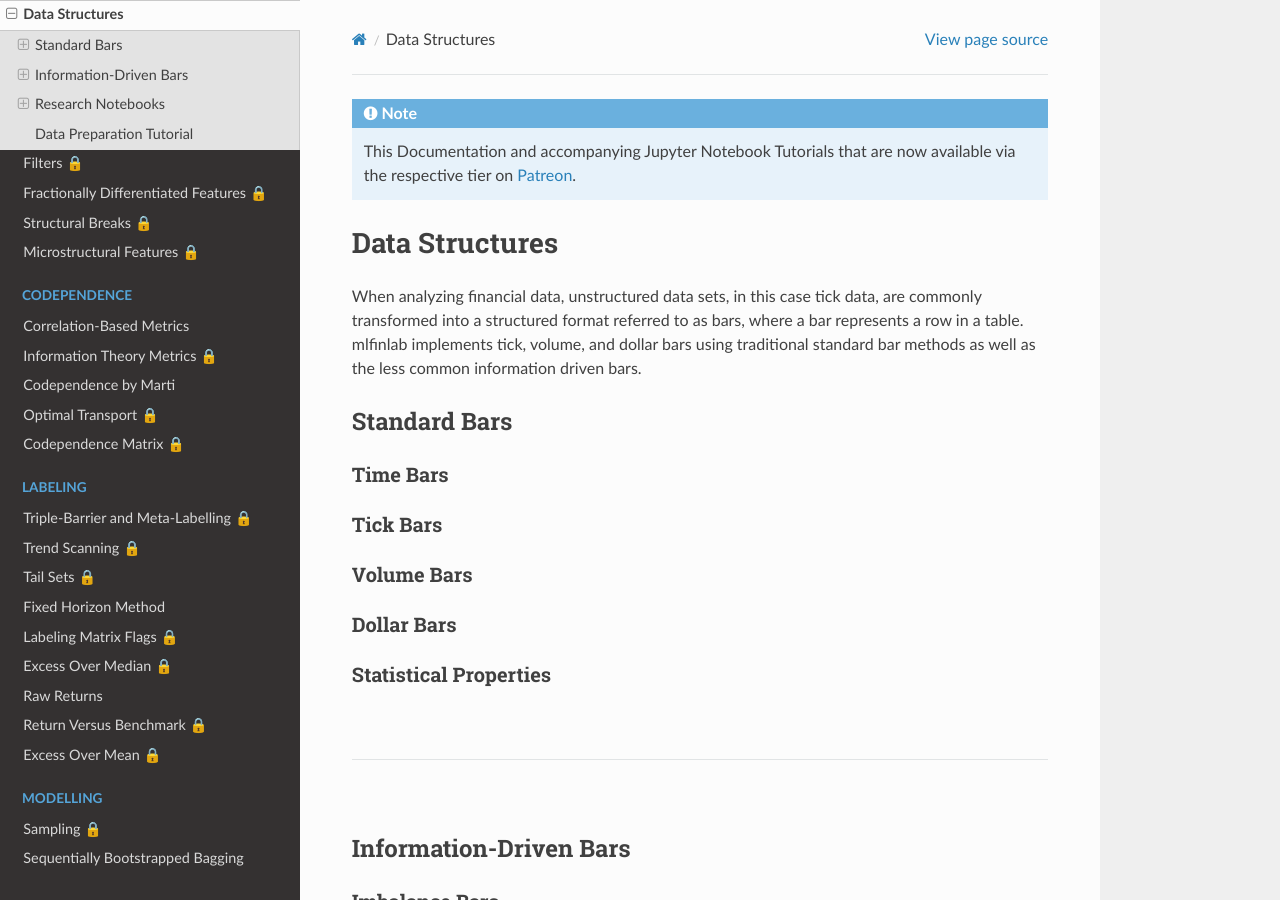
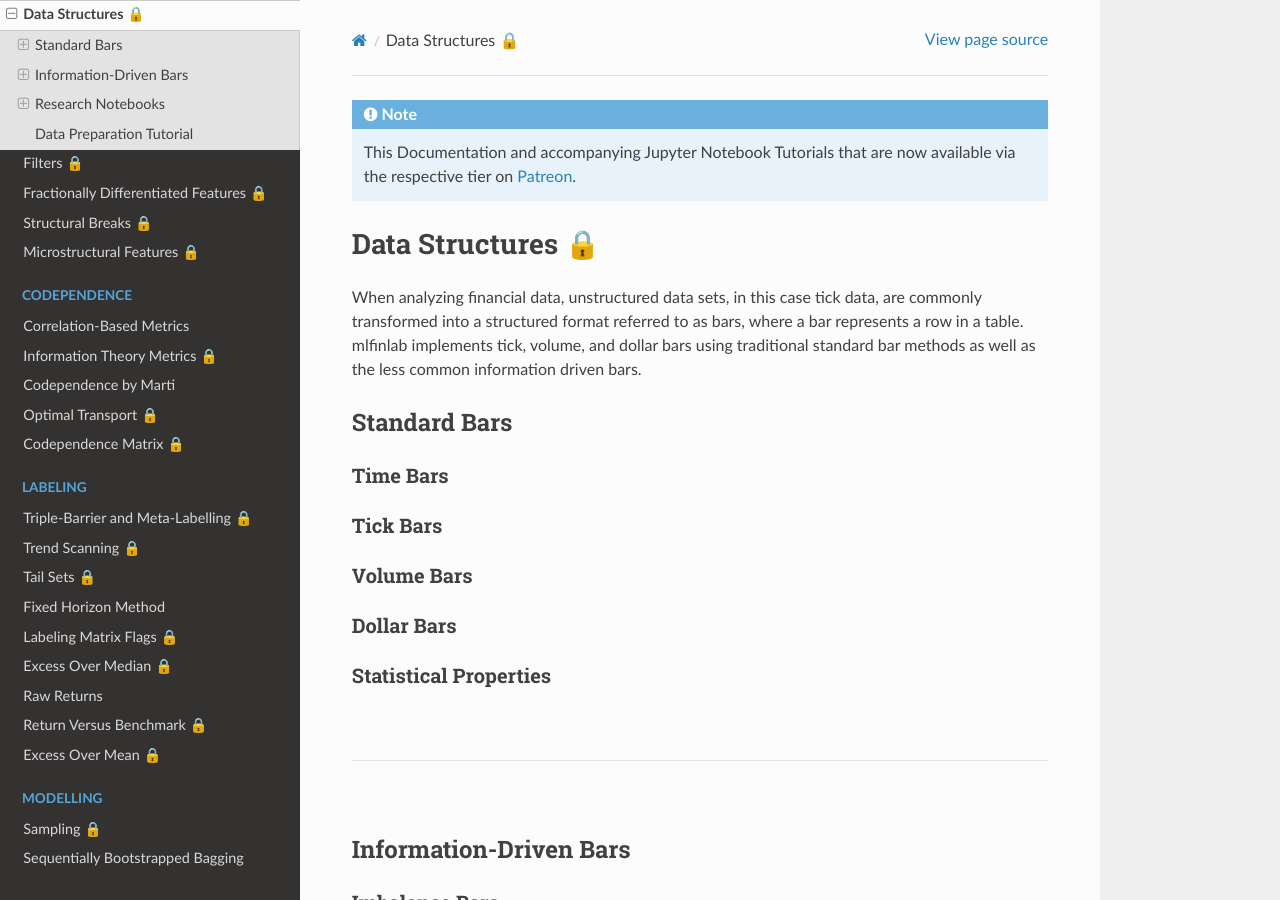
Before and after one commit to hudson-and-thames/mlfinlab, a Sphinx documentation site: the page built from docs/source/implementations/data_structures.rst, in a window 1280 px wide and 900 px high. Built offline with Sphinx 7.4.7 and the Read the Docs theme 2.0.0, drawn with Linux system fonts in a browser that asks for light colours; pages that are not in the unit, such as notebooks, are missing from menus.

```diff
--- a/docs/source/implementations/data_structures.rst
+++ b/docs/source/implementations/data_structures.rst
@@ -4,9 +4,9 @@
     This Documentation and accompanying Jupyter Notebook Tutorials that are now available via the respective tier on
     `Patreon <https://www.patreon.com/HudsonThames>`_.
 
-===============
-Data Structures
-===============
+==================
+Data Structures 🔒
+==================
 
 When analyzing financial data, unstructured data sets, in this case tick data, are commonly transformed into a structured
 format referred to as bars, where a bar represents a row in a table. mlfinlab implements tick, volume, and dollar bars
```
